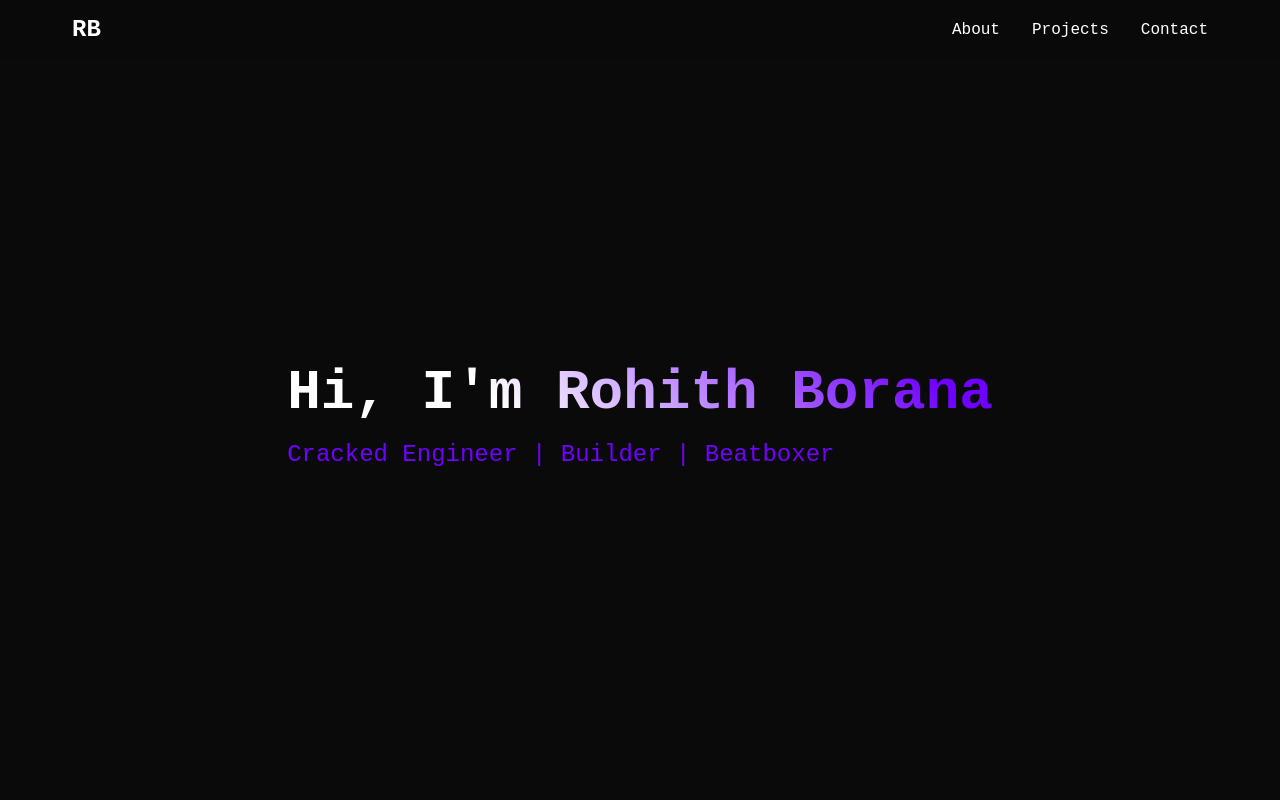
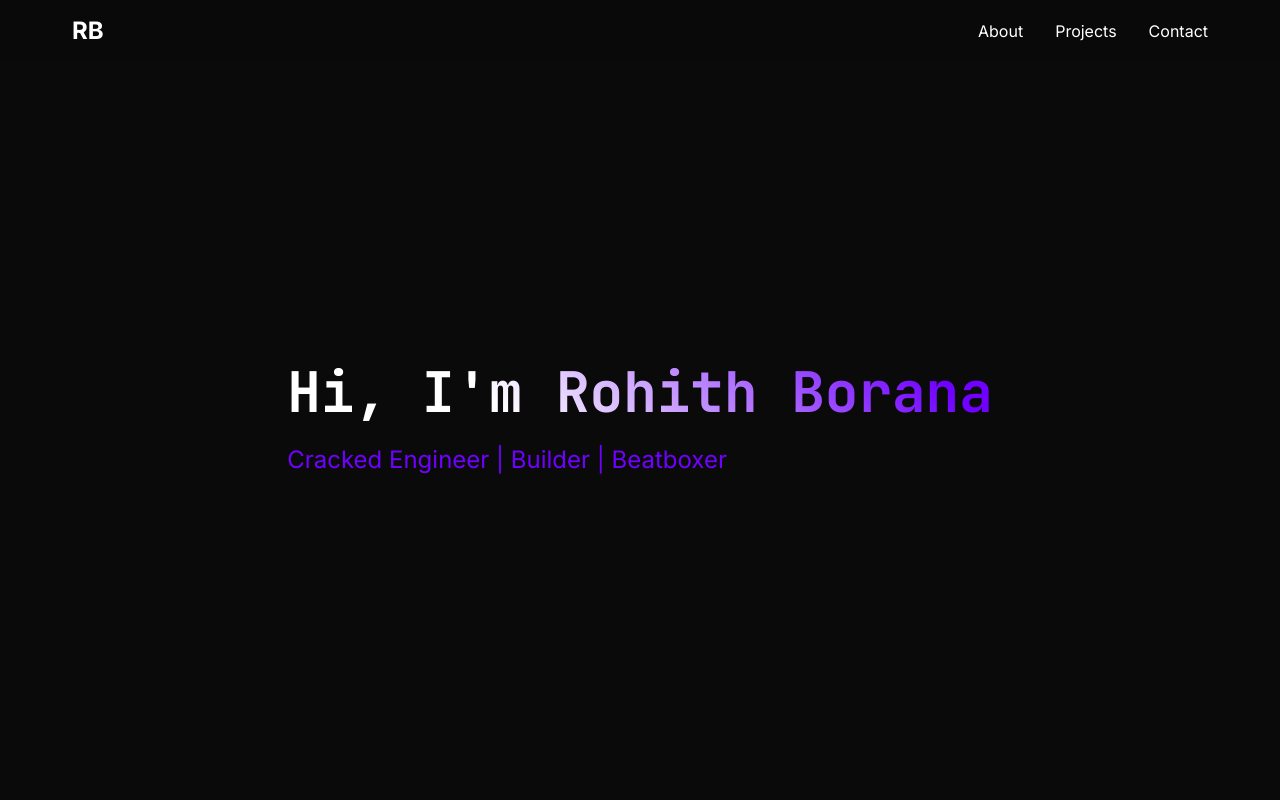
Before and after one commit to therohithborana/portfolio, a Next.js app: page / in a window 1280 px wide. Shown: the top 800 px of the page. Built offline with nearby package versions, Linux system fonts and the light colour scheme.

Commit message:
fix: update fonts to use JetBrains Mono and Inter

```diff
--- a/app/globals.css
+++ b/app/globals.css
@@ -19,7 +19,11 @@ html {
 body {
   background-color: var(--background);
   color: var(--text);
-  font-family: 'JetBrains Mono', monospace;
+  font-family: var(--font-inter), system-ui, -apple-system, sans-serif;
+}
+
+h1, h2, h3, h4, h5, h6 {
+  font-family: var(--font-jetbrains), monospace;
 }
 
 a {
--- a/app/layout.js
+++ b/app/layout.js
@@ -1,27 +1,25 @@
-import { Geist, Geist_Mono } from "next/font/google";
+import { JetBrains_Mono, Inter } from "next/font/google";
 import "./globals.css";
 
-const geistSans = Geist({
-  variable: "--font-geist-sans",
+const jetbrainsMono = JetBrains_Mono({
   subsets: ["latin"],
+  variable: "--font-jetbrains",
 });
 
-const geistMono = Geist_Mono({
-  variable: "--font-geist-mono",
+const inter = Inter({
   subsets: ["latin"],
+  variable: "--font-inter",
 });
 
 export const metadata = {
-  title: "Create Next App",
-  description: "Generated by create next app",
+  title: "Rohith Borana - Portfolio",
+  description: "Personal portfolio showcasing my projects and skills",
 };
 
 export default function RootLayout({ children }) {
   return (
     <html lang="en">
-      <body
-        className={`${geistSans.variable} ${geistMono.variable} antialiased`}
-      >
+      <body className={`${jetbrainsMono.variable} ${inter.variable} antialiased`}>
         {children}
       </body>
     </html>
```
Also changed, not shown: package.json (+7 -8 lines), 1 other file (tests, documents, lock files or other folders).
